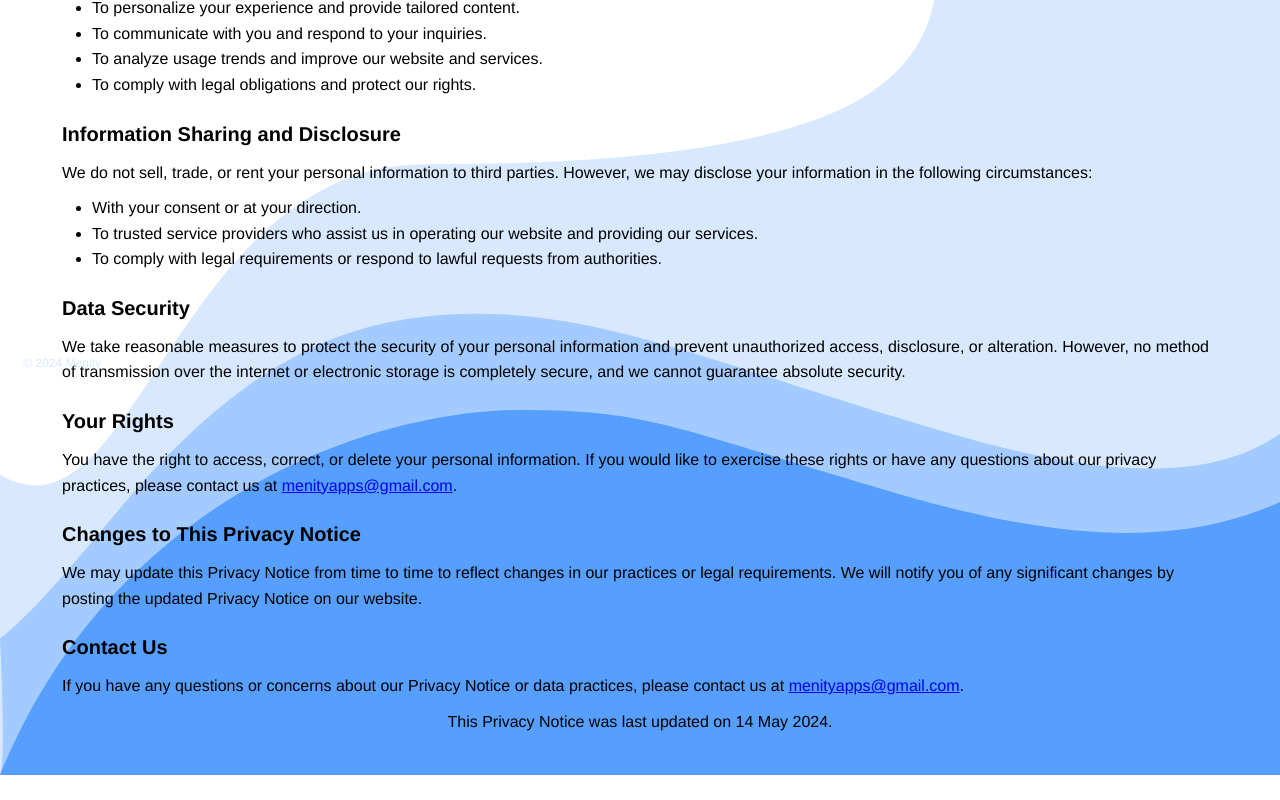
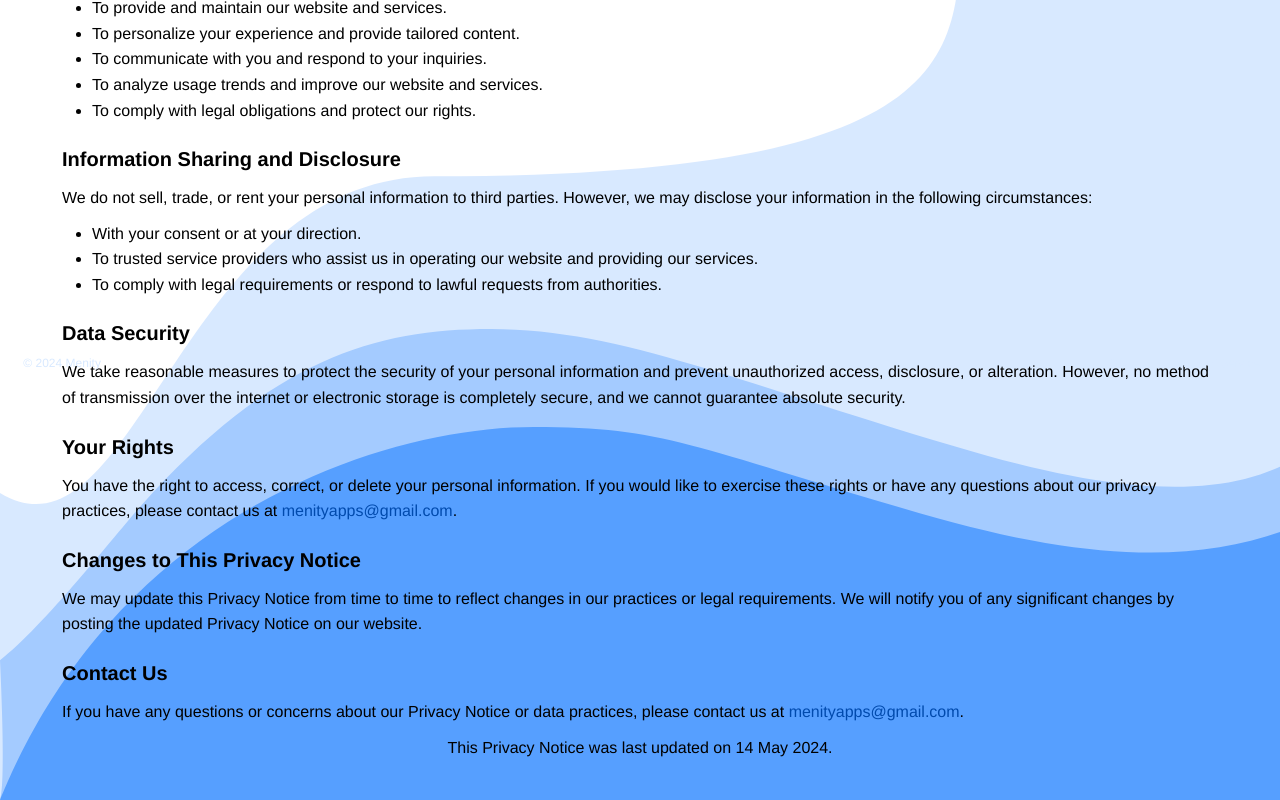
Before and after one commit to mavu072/legal-companion-webapp, a React (Create React App) app: page /privacy in a window 1280 px wide. Shown: the part 417-1217 px from the top of the page. Before the commit the page ends 1192 px from the top, so only its background shows below. Built offline with nearby package versions, Linux system fonts and the light colour scheme; no server answers.

Commit message:
Added link to go back to sign in page

```diff
--- a/src/App.css
+++ b/src/App.css
@@ -106,6 +106,19 @@ body {
 
 .app-btn:has(.facebook):hover {
   border: var(--border-blue);
+}
+
+/* Links */
+
+.link:link,
+.link:active,
+.link:visited {
+  text-decoration: none;
+  color: var(--color-blue);
+}
+
+.link:hover {
+  color: var(--color-blue-2);
 }
 
 /* Landing / Sign In */
--- a/src/components/legal/Privacy.js
+++ b/src/components/legal/Privacy.js
@@ -1,11 +1,14 @@
 import './Legal.css';
 import AppFooter from '../app/Footer';
+import { FontAwesomeIcon } from '@fortawesome/react-fontawesome';
 
 function Privacy() {
     return (
         <>
             <div className='legal-notice'>
+
                 <div className='content'>
+                <a className='link' href='/'><FontAwesomeIcon icon="fa-solid fa-chevron-left" /> &nbsp;Back</a>
                     <h1>Privacy Notice</h1>
                     <h4>Don't worry we don't sell your information!</h4>
                     <p>At AI Legal Companion, we are committed to protecting your privacy and ensuring the security of your personal information. This Privacy Notice outlines how we collect, use, disclose, and protect the information you provide to us when using our website.</p>
@@ -38,13 +41,13 @@ function Privacy() {
                     <p>We take reasonable measures to protect the security of your personal information and prevent unauthorized access, disclosure, or alteration. However, no method of transmission over the internet or electronic storage is completely secure, and we cannot guarantee absolute security.</p>
 
                     <h2>Your Rights</h2>
-                    <p>You have the right to access, correct, or delete your personal information. If you would like to exercise these rights or have any questions about our privacy practices, please contact us at <a href="mailto:menityapps@gmail.com">menityapps@gmail.com</a>.</p>
+                    <p>You have the right to access, correct, or delete your personal information. If you would like to exercise these rights or have any questions about our privacy practices, please contact us at <a className='link' href="mailto:menityapps@gmail.com">menityapps@gmail.com</a>.</p>
 
                     <h2>Changes to This Privacy Notice</h2>
                     <p>We may update this Privacy Notice from time to time to reflect changes in our practices or legal requirements. We will notify you of any significant changes by posting the updated Privacy Notice on our website.</p>
 
                     <h2>Contact Us</h2>
-                    <p>If you have any questions or concerns about our Privacy Notice or data practices, please contact us at <a href="mailto:menityapps@gmail.com">menityapps@gmail.com</a>.</p>
+                    <p>If you have any questions or concerns about our Privacy Notice or data practices, please contact us at <a className='link' href="mailto:menityapps@gmail.com">menityapps@gmail.com</a>.</p>
 
                     <p>This Privacy Notice was last updated on 14 May 2024.</p>
                 </div>
```
